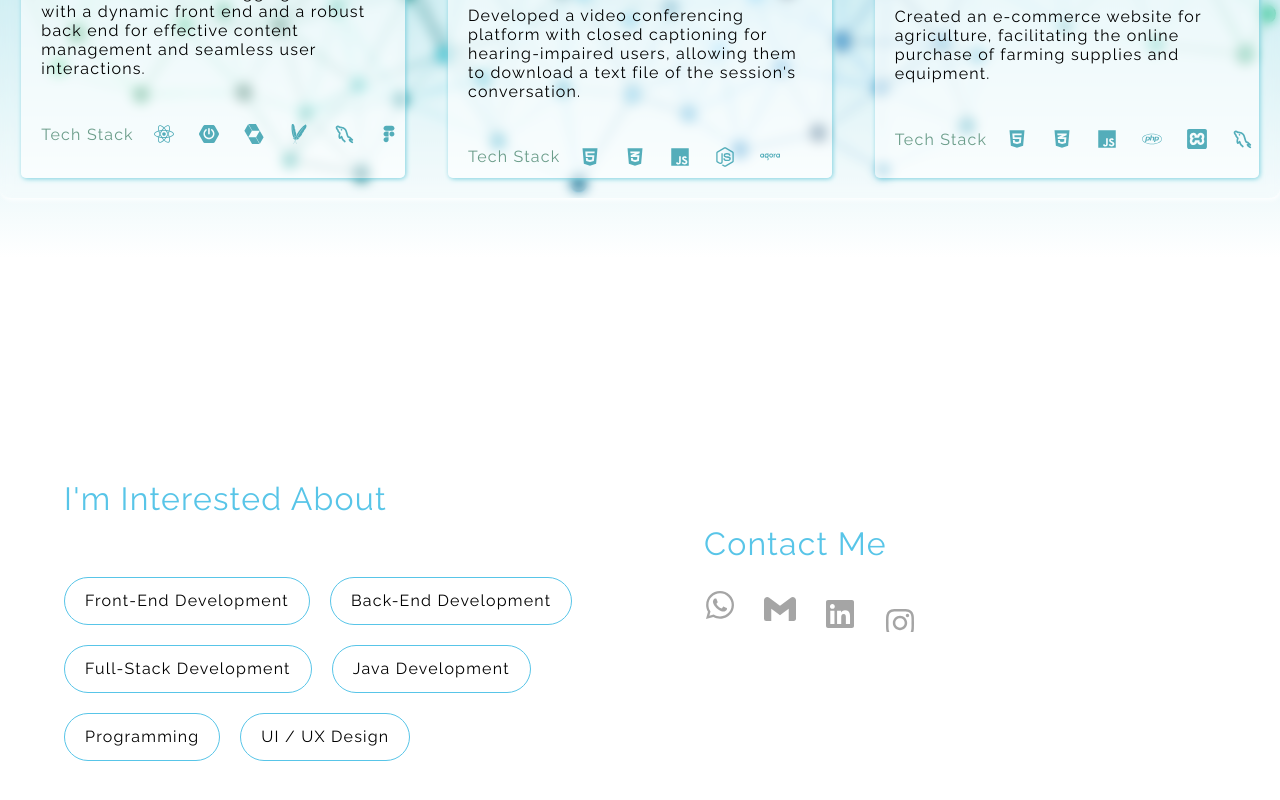
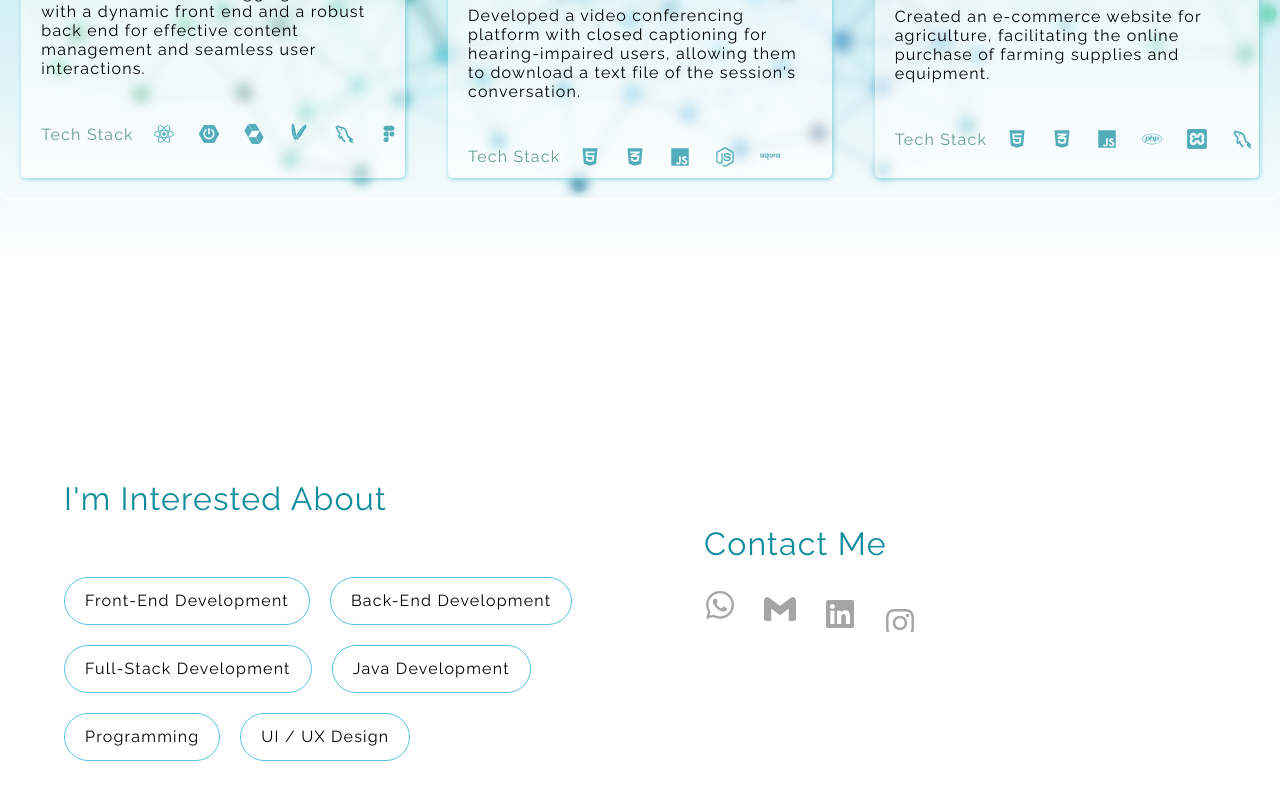
Before and after one commit to iampravinsubramaniyam/portfolio-react, a React (Create React App) app: page / in a window 1280 px wide. Shown: the part 2690-3490 px from the top of the page. Built offline with nearby package versions, Linux system fonts and the light colour scheme.

Commit message:
footer heading color changed

```diff
--- a/src/styles/footer.css
+++ b/src/styles/footer.css
@@ -42,7 +42,7 @@
     text-align: start;
     margin-bottom: 10px;
     font-weight: 400;
-    color: #58C5E8;
+    color: rgb(14, 140, 157);
     white-space: nowrap;
 }
 
@@ -97,7 +97,7 @@
 
 .contact-wraper h1{
     font-weight: 400;
-    color: #58C5E8;
+    color: rgb(14, 140, 157);
 }
 
 .contact-box{
```
